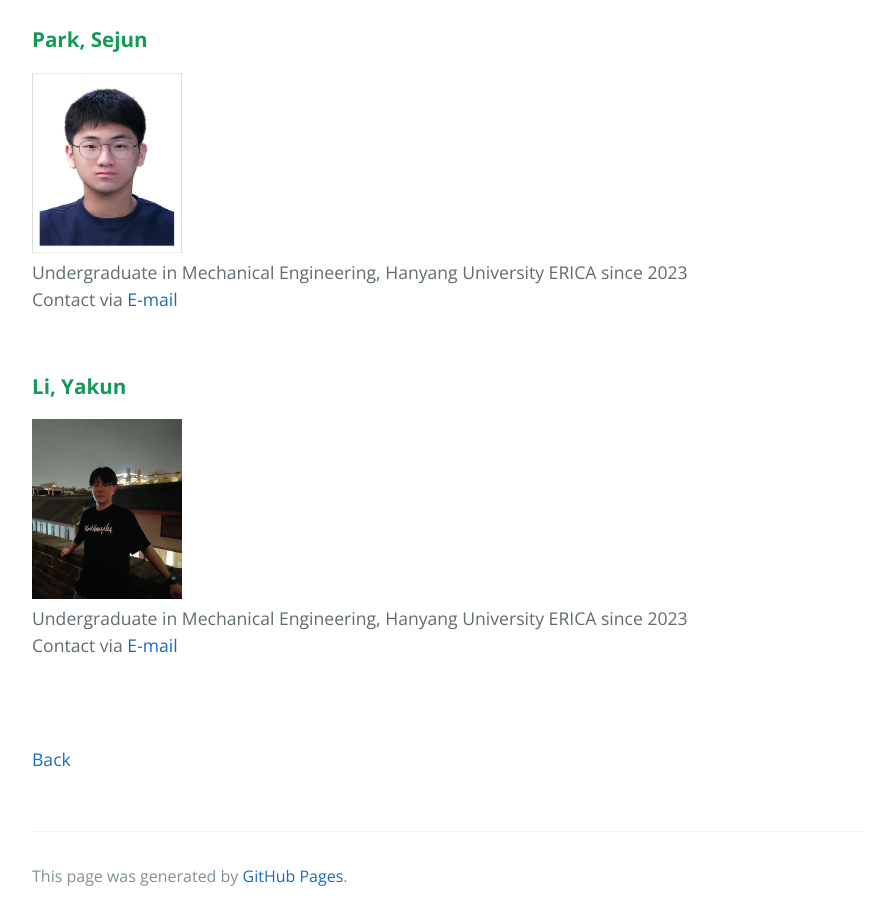
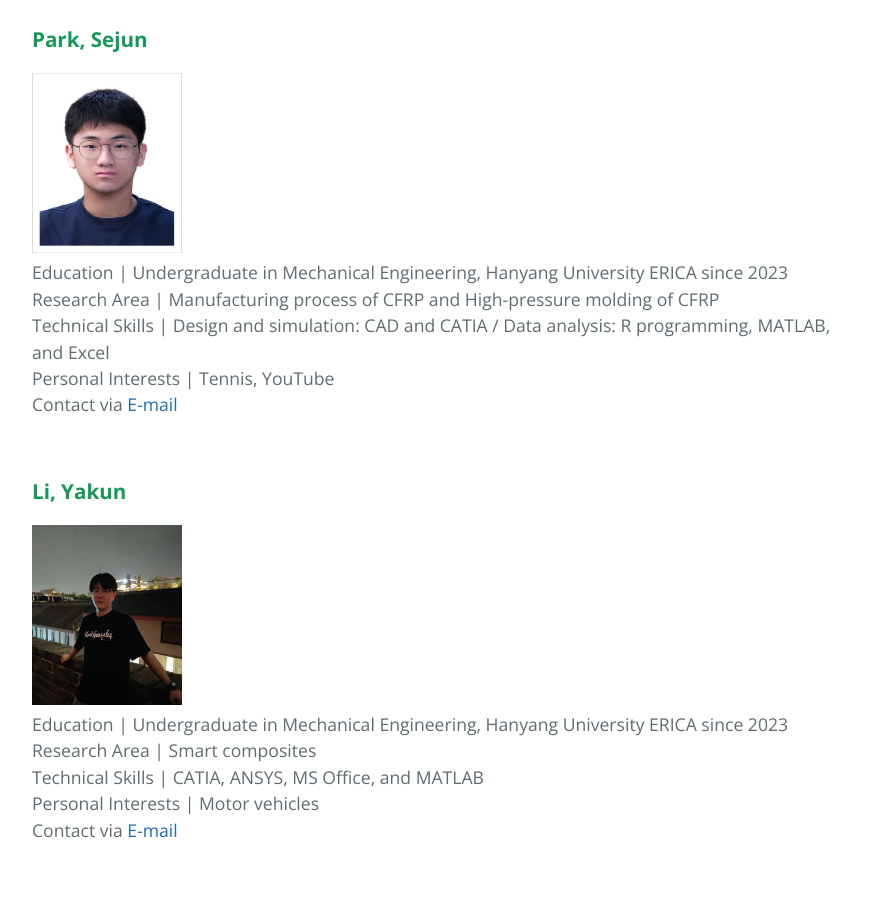
Before and after one commit to rhd1213/rhd1213.github.io, a Jekyll site: the page built from Members.md, in a window 1280 px wide and 900 px high, scrolled down 1195 px. Shown: the whole window, without its empty margins (192-1087 px from the left). Built offline with Jekyll 4.4.1, drawn with Linux system fonts in a browser that asks for light colours; our own code applies the rules of GitHub Pages for plain Markdown files.

Commit message:
Update Members.md

```diff
--- a/Members.md
+++ b/Members.md
@@ -22,12 +22,18 @@ Contact via <a href="mailto:gazicola@hanyang.ac.kr"> E-mail</a> <br>
 <br>
 ### **Park, Sejun**
 <img src="assets/css/홈페이지사진_박세준.jpg" alt="Passport" width="150" height="180" > <br>
-Undergraduate in Mechanical Engineering, Hanyang University ERICA since 2023 <br>
+Education | Undergraduate in Mechanical Engineering, Hanyang University ERICA since 2023 <br>
+Research Area | Manufacturing process of CFRP and High-pressure molding of CFRP <br>
+Technical Skills | Design and simulation: CAD and CATIA / Data analysis: R programming, MATLAB, and Excel <br>
+Personal Interests | Tennis, YouTube <br>
 Contact via <a href="mailto:ddl07113@hanyang.ac.kr"> E-mail</a> <br>
 <br>
 ### **Li, Yakun**
 <img src="assets/css/홈페이지사진_이아곤.jpg" alt="Passport" width="150" height="180" > <br>
-Undergraduate in Mechanical Engineering, Hanyang University ERICA since 2023 <br>
+Education | Undergraduate in Mechanical Engineering, Hanyang University ERICA since 2023 <br>
+Research Area | Smart composites <br>
+Technical Skills | CATIA, ANSYS, MS Office, and MATLAB <br>
+Personal Interests | Motor vehicles <br>
 Contact via <a href="mailto:liyakun15@hanyang.ac.kr"> E-mail</a> <br>
 <br>
 
```
